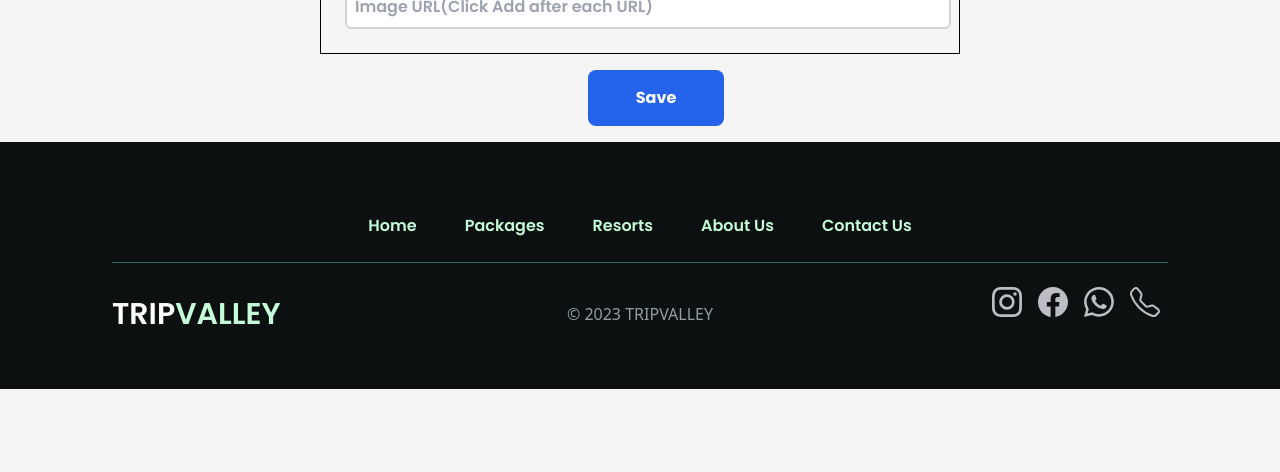
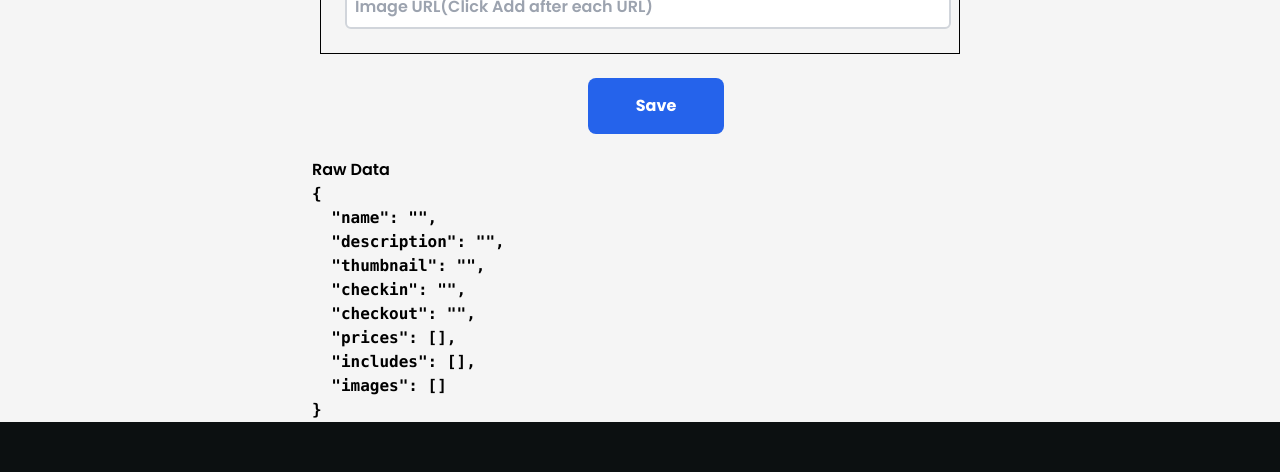
Before and after one commit to D3OXY/trip-valley, a Next.js app: page /admin/create/resort in a window 1280 px wide. Shown: the part 1042-1514 px from the top of the page. Before the commit the page ends 1431 px from the top, so only its background shows below. Built offline with nearby package versions, Linux system fonts and the light colour scheme; no server answers; sample sign-in values are in the browser's storage.

Commit message:
bug fix, cleanup, raw data

```diff
--- a/pages/admin/create/resort/index.jsx
+++ b/pages/admin/create/resort/index.jsx
@@ -7,28 +7,30 @@ import IncludesForm from "./IncludesForm";
 import DataForm from "./DataForm";
 import ImageForm from "./ImageForm";
 import PricesForm from "./PricesForm";
+const defaultData = {
+    name: '',
+    description: '',
+    thumbnail: '',
+    checkin: '',
+    checkout: '',
+    prices: [],
+    includes: [],
+    images: []
+};
 
 function CreatePage() {
     const router = useRouter();
-    const [formData, setFormData] = useState({
-        name: '',
-        description: '',
-        thumbnail: '',
-        checkin: '',
-        checkout: '',
-        prices: [],
-        includes: [],
-        images: []
-    });
+    const [error, setError] = useState(null);
+    const [formData, setFormData] = useState(defaultData);
 
     const handleSubmit = (e) => {
+        setError(null);
         e.preventDefault();
+        if (!formData.prices.length) return setError('Please add at least one price');
         console.log(formData);
-        // setFormData({
-        //     name: '',
-        //     prices: [],
-        //     images: []
-        // });
+        // setFormData(defaultData);
+        // router.push('/resorts/' + formData.name);
+        setError(null);
     };
 
     return (
@@ -43,10 +45,14 @@ function CreatePage() {
                         <PricesForm formData={formData} setFormData={setFormData} />
                         <IncludesForm formData={formData} setFormData={setFormData} />
                         <ImageForm formData={formData} setFormData={setFormData} />
-                        <div className="flex items-center justify-center w-full m-4">
-                            <button className='flex flex-row items-center justify-center p-4 bg-blue-600 rounded-lg hover:scale-105 font-bold text-md ease-in-out duration-200 text-white px-12 py-4'>Save</button>
+                        <div className="flex flex-col items-center justify-center w-full m-4">
+                            <button className='m-2 flex flex-row items-center justify-center p-4 bg-blue-600 rounded-lg hover:scale-105 font-bold text-md ease-in-out duration-200 text-white px-12 py-4'>Save</button>
+                            {error && <p className="m-2 rounded-lg py-2 px-6 bg-red-500 text-white">{error}</p>}
                         </div>
-
+                        <div>
+                            <h1>Raw Data</h1>
+                            <pre>{JSON.stringify(formData, null, 2)}</pre>
+                        </div>
                     </form>
                 </div>
                 <Footer />
```
